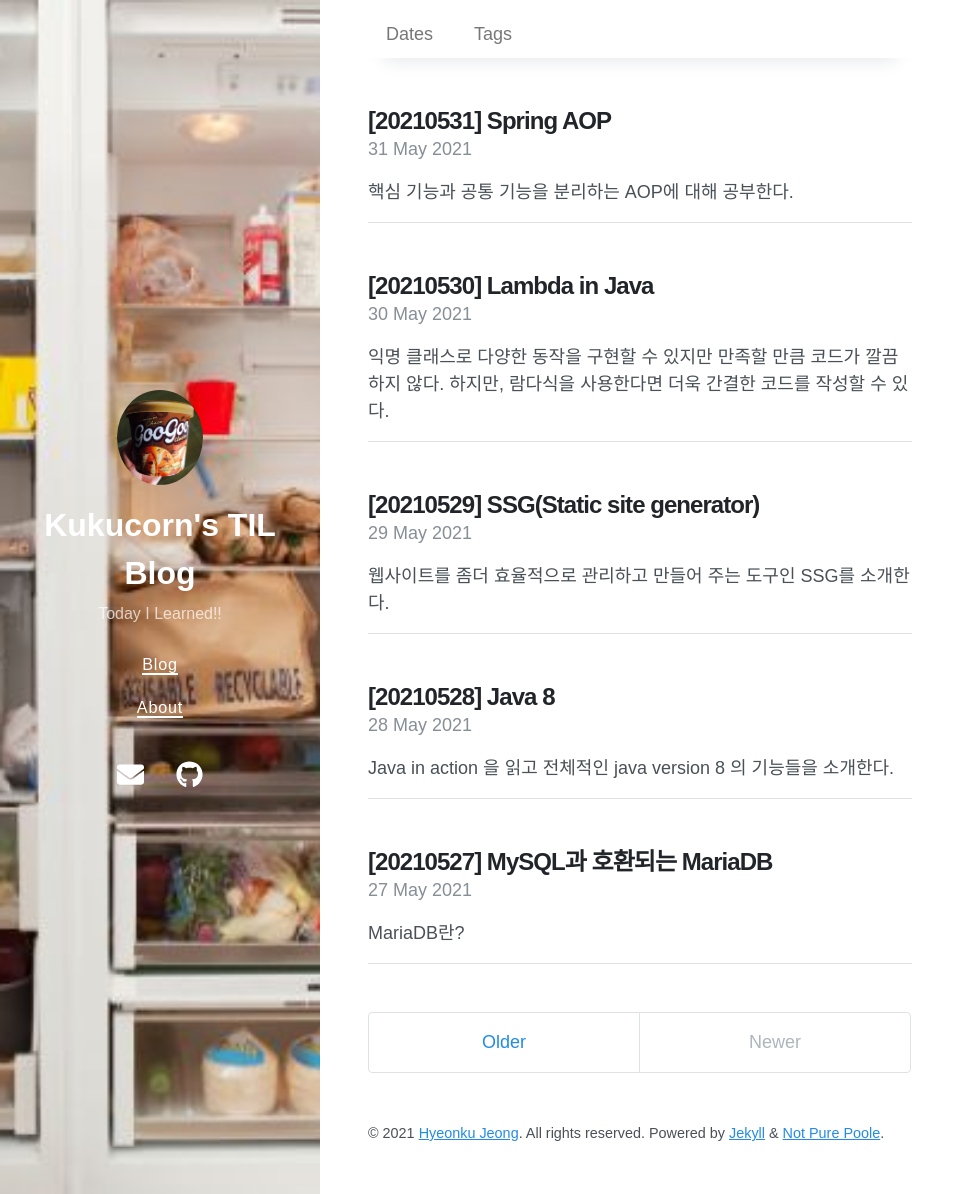
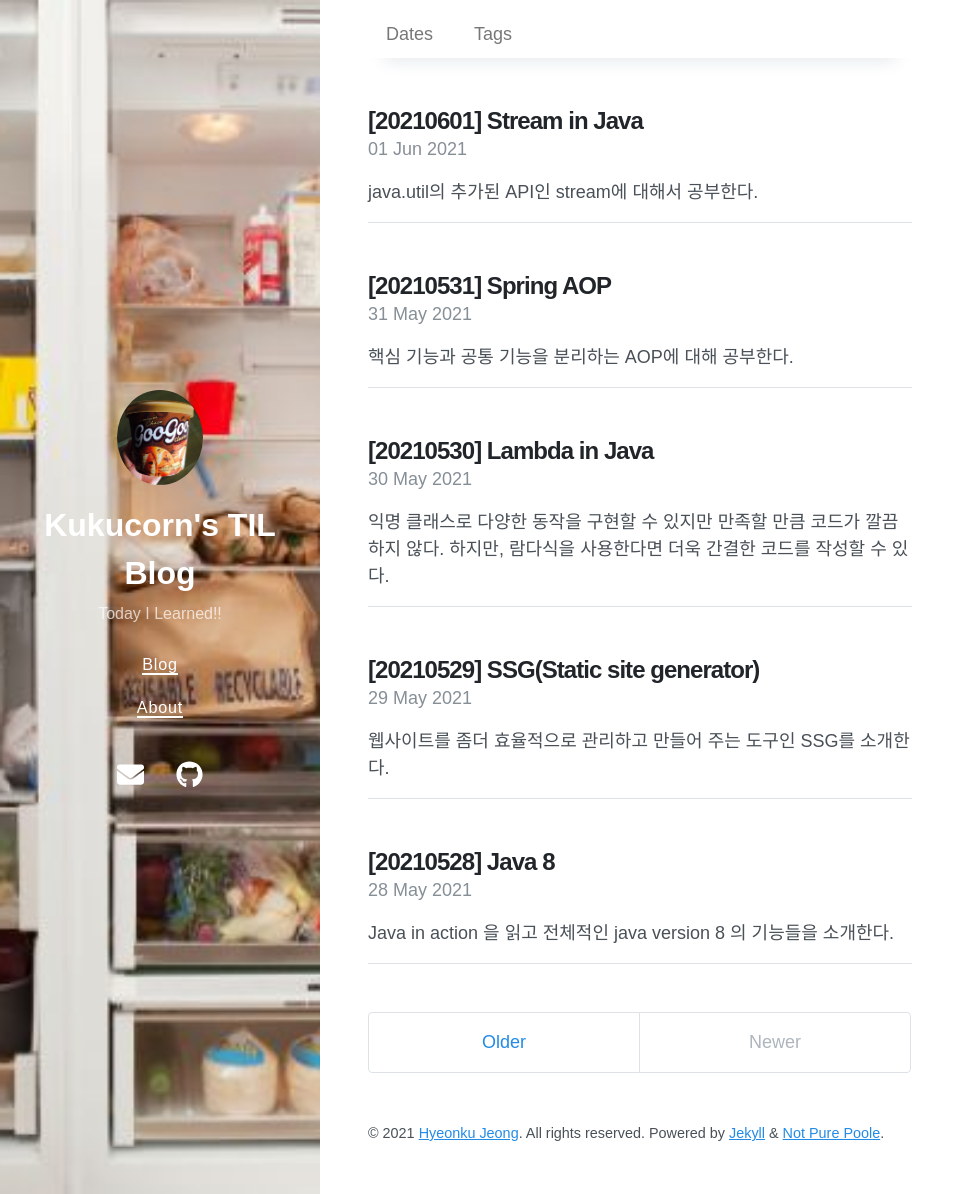
Before and after one commit to kukucorn/TIL-Blog, a Jekyll site: the page built from index.html, in a window 1280 px wide and 1194 px high. Shown: the whole window, without its empty margins (0-975 px from the left). Built offline with Jekyll 4.4.1, drawn with Linux system fonts in a browser that asks for light colours; nearby versions of some CDN libraries; the list of posts is cut into pages by our own code; part of the change alters nothing that is shown.

Commit message:
6월 1일 TIL 포스팅
5월 30일 내용 추가

```diff
--- a/_posts/2021-05-30-Lambda-In-Java.md
+++ b/_posts/2021-05-30-Lambda-In-Java.md
@@ -102,3 +102,23 @@ Comparator<Apple> c = (a1, a2) -> a1.getWeight().compareTo(a2.getWeight());
 사용하는 지역변수는 final로 선언되어 있어야 하거나 실질적으로 final로 선언된 변수와 똑같이 사용되어야 한다.
 람다에서 지역 변수에 바로 접근할 수 있다는 가정 하에 람다가 스레드에서 실행된다면 변수를 할당한 스레드가 사라져서 변수 할당이 해제되었는데도 람다를 실행하는 스레드에서는 해당 변수에 접근하려 할 수 있다.
 자바 구현에서는 원래 변수에 접근을 허용하는 것이 아니라 자유 지역 변수의 복사본을 제공한다. 따라서 복사본의 값이 바뀌지 않아야 하므로 지역변수에는 한 번만 값을 할당해야 한다는 제약이 생긴 것이다.
+
+### 메서드 레퍼런스
+
+- 메서드 레퍼런스를 이용하면 기존의 메서드 정의를 재활용해서 람다처럼 전달할 수 있다.
+- 때로는 람다 표현식보다 메서드 레퍼런스를 사용하는 것이 더 가독성이 좋으며 자연스러울 수 있다.
+- 메서드명 앞에 구분자(::)를 붙이는 방식으로 활용 가능(Apple::getWeight는 Apple 클래스에 정의된 getWeight의 메서드 레퍼런스다.)
+- 이때, 메서드 레퍼런스와 함수형 인터페이스의 시그니처가 같아야만 한다.
+
+### 람다 표현식의 조합
+
+- 간단한 여러 개의 람다 표현식을 조합해서 복잡한 람다 표현식을 만들 수 있다.
+- 하지만, 여러 람다 표현식을 조합하기 위해서는 함수형 인터페이스에서는 관련 메서드를 제공해야 하는데, 함수형 인터페이스는 단, 하나만의 추상 메서드를 가지고 있어야 하기때문에 설계에서 벗어나느것이 아닌가?
+- 여기서 디폴트 메서드라는 개념을 사용하여 설계에 벗어나지 않으면서 추가적인 메서드를 제공해준다.
+- 람다 표현식의 조합을 활용해서 복잡한 기준으로 정렬, Predicate, Function 등을 사용할 수 있다. 일명, 파이프라인을 구축한다고 보면 된다.
+
+---
+
+### 출처
+
+Java 8 in Action by Alan Mycroft and Mario Fusco 참고
--- /dev/null
+++ b/_posts/2021-06-01-Stream-In-Java.md
@@ -0,0 +1,56 @@
+---
+layout: post
+title: "[20210601] Stream in Java"
+date: 2021-06-01 18:18
+last_modified_at: 2021-06-01 18:18
+tags: [java]
+toc: true
+---
+
+> java.util의 추가된 API인 stream에 대해서 공부한다.
+
+컬렉션은 자바에서 가장 많이 사용하는 기능 중 하나이다. 거의 모든 자바 애플리케이션은 컬렉션을 만들고 처리하는 과정을 포함한다.
+SQL 질의에서는 조건에 대해서 어떻게 필터링 할 것인지 구현할 필요가 없다.(반복자, 누적자 등을 이용할 필요가 없다.) 그저 우리가 기대하는 것이 무엇인지 표현하기만 하면 된다.
+많은 요소를 포함하는 커다란 컬렉션을 처리하는데 성능을 높이려면 멀티코어 아키텍처를 활용해서 병렬로 컬렉션의 요소를 처리해야 한다. 하지만, 병렬 처리 코드를 구현하는 것은 복잡하고 어렵다.
+
+### 스트림이란 무엇인가?
+
+스트림은 소스에서 추출된 연속 요소로, 데이터 처리 연산을 지원한다.
+스트림을 이용하면 선언형(즉, 데이터를 처리하는 임시 구현 코드 대신 질의로 표현할 수 있다)으로 컬렉션 데이터를 처리할 수 있다.
+스트림으로 멀티 스레드 코드를 구현하지 않아도 데이터를 투명하게 병렬로 처리할 수 있다.
+
+#### 스트림을 쓰면서 생기는 이득
+
+- 선언형으로 코드를 구현할 수 있다.
+- filter, sorted, map, collect 같은 여러 빌딩 블록 연산을 연결해서 복잡한 데이터 처리 파이프라인을 만들 수 있으며, 여러 연산을 파이프라인으로 연결해도 여전히 가독성과 명확성이 유지된다.
+
+### 스트림 시작하기
+
+컬렉션의 주제는 데이터고 스트림의 주제는 계산이다.
+
+### 스트림과 컬렉션
+
+컬렉션은 컬렉션의 모든 데이터를 메모리에 모두 저장해놓고 사용하지만 스트림은 현재 처리하는데 필요한 데이터만 로드해서 사용하면서 소비해 버린다.
+컬렉션은 DVD와 같고, 스트림은 스트리밍과 같다.
+스트림은 딱 한 번만 탐색할 수 있다. 즉, 탐색된 스트림의 요소는 소비된다.
+스트림은 내부반복(스트림 내부적으로 로직이 구현되어 있다.)이고, 컬렉션은 외부 반복(컬렉션의 요소 하나하나에 직접 접근)이다.
+
+### 스트림 연산
+
+스트림의 연산은 크게 중간 연산과 최종 연산으로 구분한다.
+
+중간 연산은 다른 스트림을 반환한다. 중간 연산의 중요한 특징은 단말 연산을 스트림 파이프라인에 실행하기 전까지는 아무 연산도 수행하지 않는다는 것이다.(lazy)
+스트림의 게으른 특성 덕분에 몇 가지 최적화 효과를 얻을 수 있다.
+
+1. limit 연산, 쇼트서킷 기법 덕분에 모든 요소에 접근하지 않아도 된다.
+2. filter와 map은 서로 다른 연산이지만 한 과정으로 병합되었다.(루트 퓨전)
+
+최종 연산은 스트림 파이프라인에서 결과를 도출한다.
+
+스트림 파이프라인의 개념은 빌더 패턴과 비슷하다. 호출을 연결해서 설정을 만듬(중간 연산을 연결), 준비된 설정에 build 메서드를 호출(최종 연산에 해당)
+
+---
+
+### 출처
+
+Java 8 in Action by Alan Mycroft and Mario Fusco 참고
```
